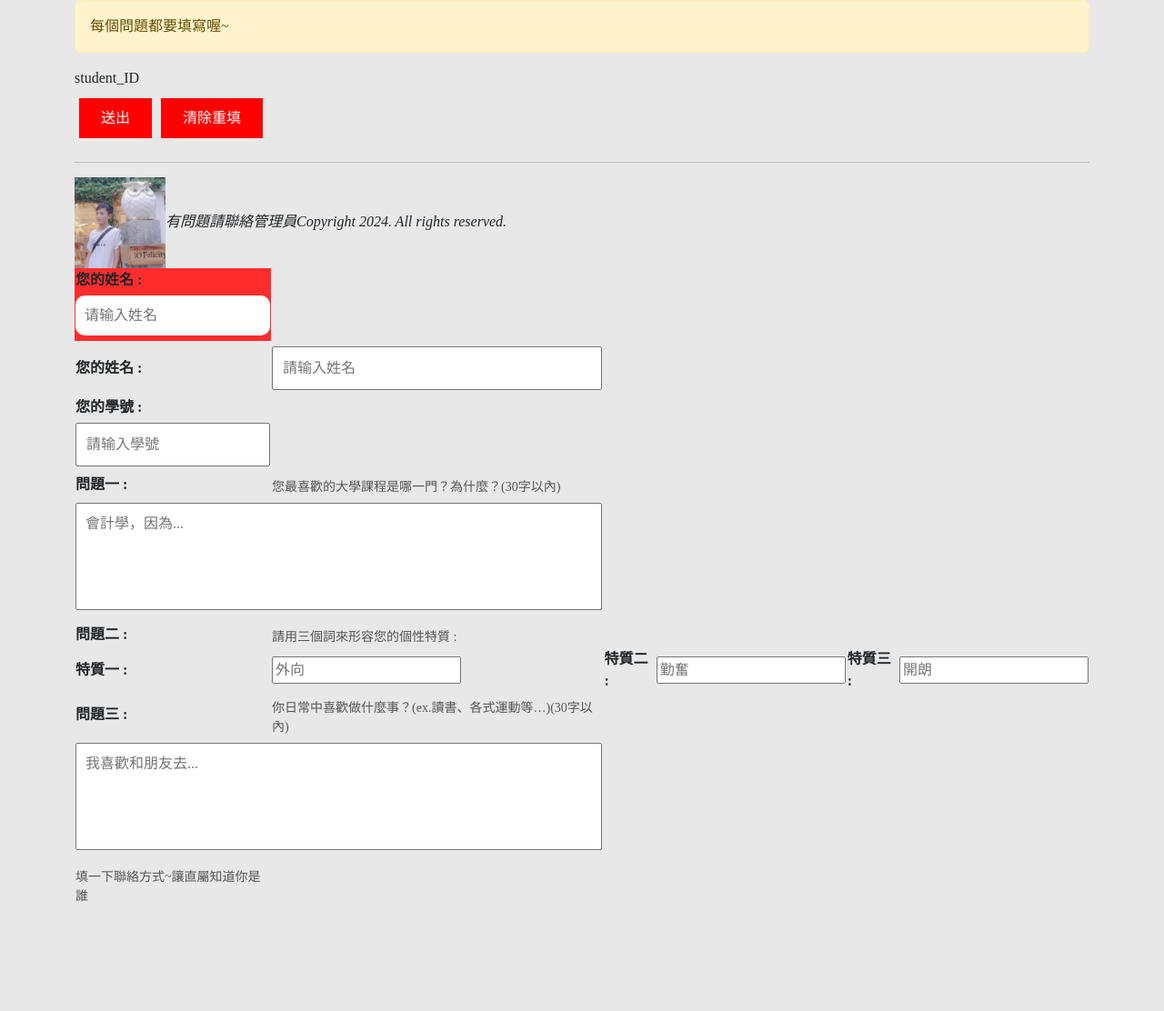
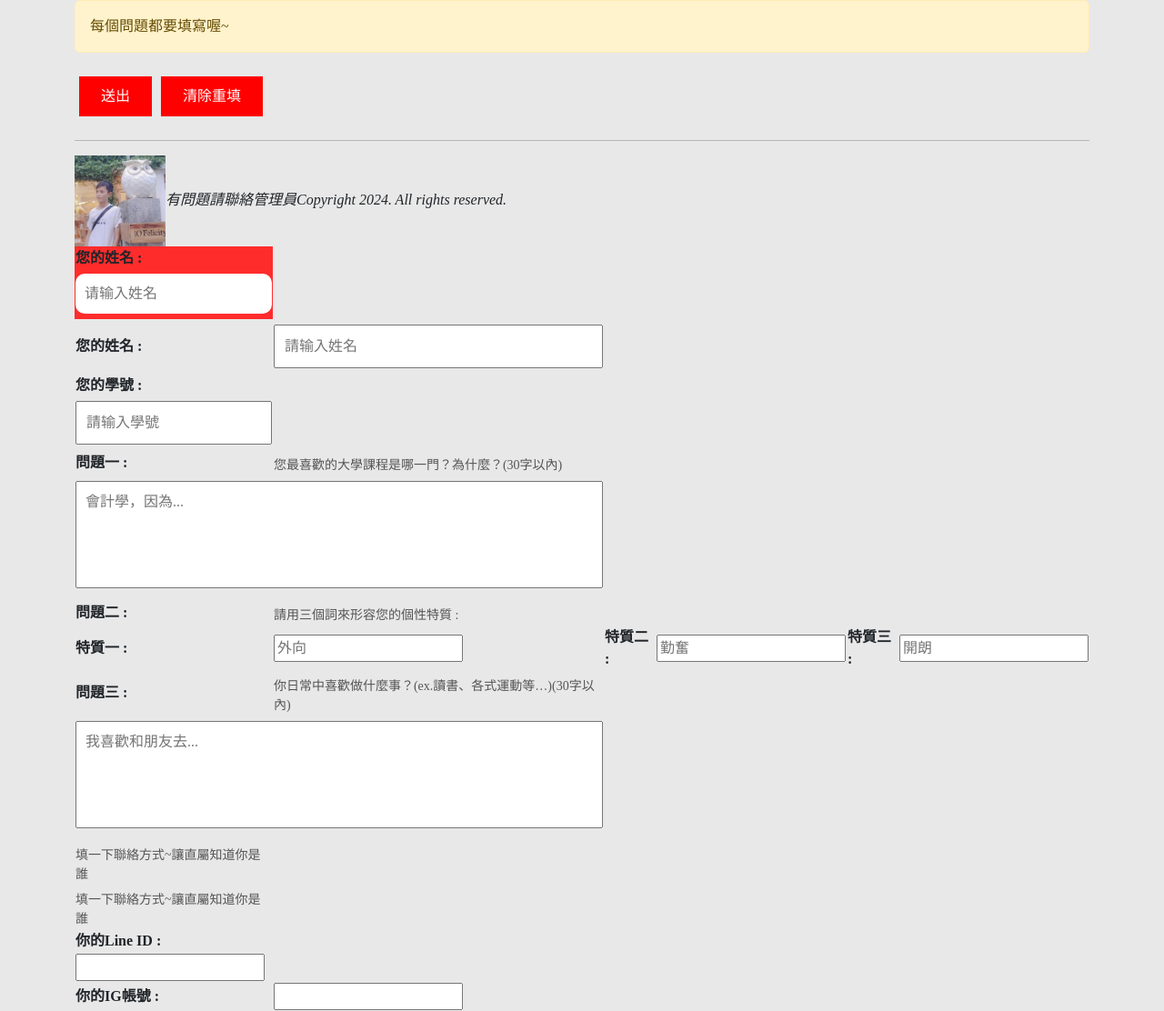
Before and after one commit to XiaoWang1212/questionnaire, a Django app: page / in a window 1280 px wide. Shown: the part 72-1184 px from the top of the page at 91% size. Before the commit the page ends 1063 px from the top, so only its background shows below. Run offline with Django 5.2, Linux system fonts and the light colour scheme; some libraries are stand-ins or nearby versions.

Commit message:
final version of conflict desolved

```diff
--- a/templates/fillQA.html
+++ b/templates/fillQA.html
@@ -75,7 +75,26 @@
                 <td>
                     <small>填一下聯絡方式~讓直屬知道你是誰</small>
                 </td>
-                student_ID
+            </tr>
+            <tr>
+            <td>
+                <small>填一下聯絡方式~讓直屬知道你是誰</small>
+            </td>
+            </tr>
+            <tr>
+                <th><label for="line_id">你的Line ID :</label></th>
+            </tr>
+            <tr>
+                <td colspan="2">
+                    <input id="line_id" name="line_id" rows="4" cols="50">
+                </td>
+            </tr>
+            <tr>
+                <th><label for="instagram">你的IG帳號 :</label></th>
+                <td colspan="2">
+                    <input id="instagram" name="instagram" rows="4" cols="50">
+                </td>
+            </tr>
         <!--防機器人-->
         <script src="https://www.google.com/recaptcha/api.js"></script>
         <div class="g-recaptcha" data-sitekey="6LdrQBIqAAAAANGRlzisXic9Rbhq3NRShOMaLIHj"></div>
```
